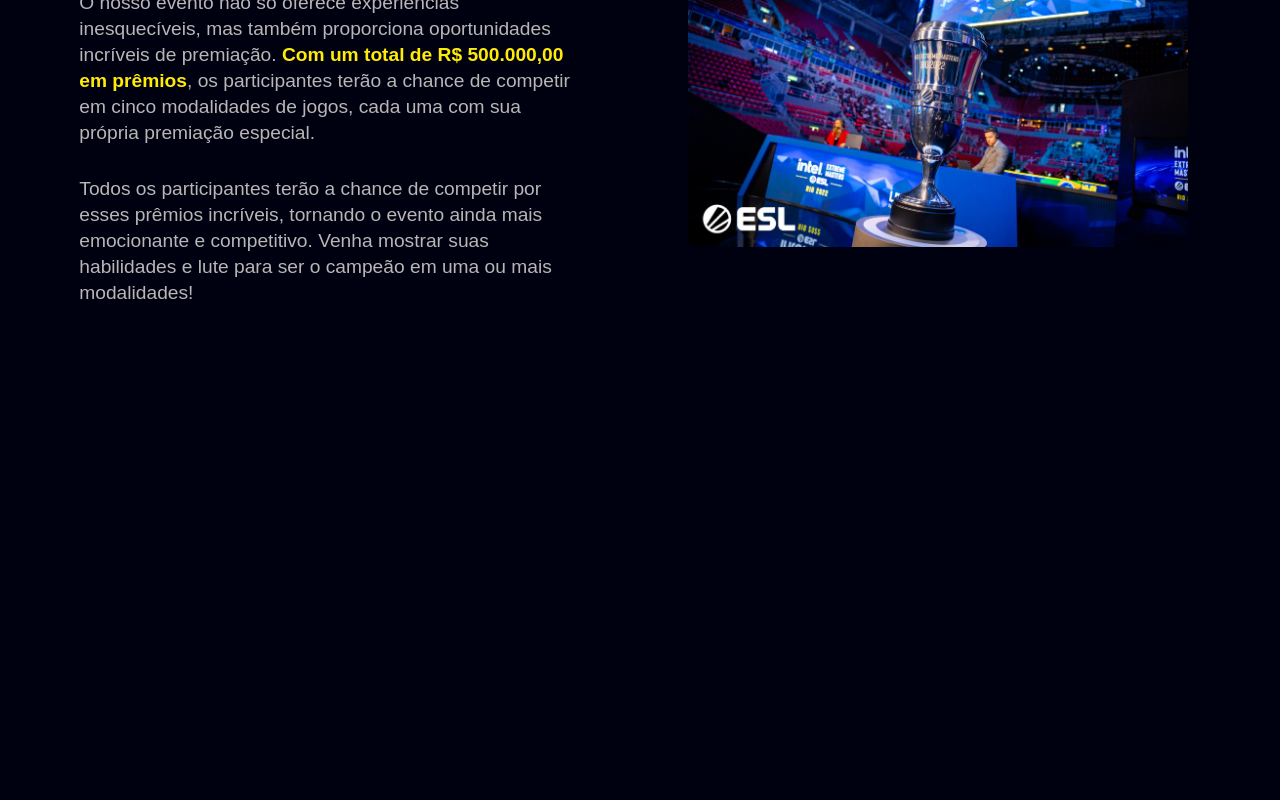
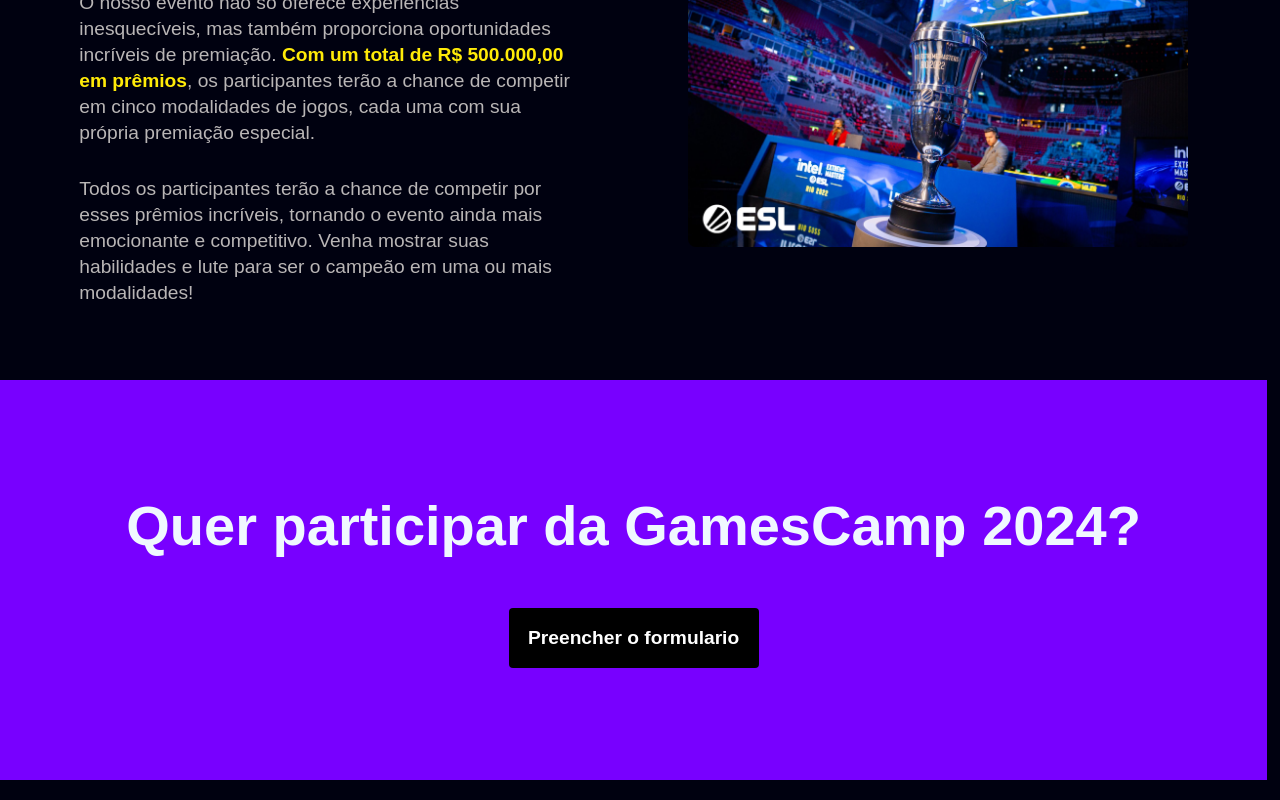
Before and after one commit to Dom-Garotom/GamesCamp-React, a React (Vite) app: page / in a window 1280 px wide. Shown: the part 2229-3029 px from the top of the page. Before the commit the page ends 2609 px from the top, so only its background shows below. Built offline with nearby package versions, Linux system fonts and the light colour scheme.

Commit message:
feat: criando componente da section de CTA

```diff
--- /dev/null
+++ b/src/components/sectionCTA/index.tsx
@@ -0,0 +1,37 @@
+import styled from "styled-components"
+import { TitleDefault , ButtonCTA } from "../../styles/styledComponents"
+
+type PropsSectionCTA= {
+    content : string;
+}
+
+const WrapperSection = styled.section`
+    display: flex;
+    flex-direction: column;
+    align-items: center;
+    justify-content: center;
+    background: linear-gradient(to bottom, #7800ff, #7800ff);
+
+    width: 99vw;
+    min-block-size: 50vh;
+    gap: 50px;
+    padding: 0px 50px;
+    margin: 20px 0px;
+    text-align: center;
+
+    h2{
+        font-size: 3.5rem;
+        text-align: center;
+    }
+`
+
+
+
+export default function SectionCTA({ content } : PropsSectionCTA) {
+  return (
+    <WrapperSection>
+        <TitleDefault>{content}</TitleDefault>
+        <ButtonCTA>Preencher o formulario</ButtonCTA>
+    </WrapperSection>
+  )
+}
--- a/src/pages/home.tsx
+++ b/src/pages/home.tsx
@@ -2,6 +2,7 @@ import HeroSection from "../components/heroSection";
 import SectionDefault from "../components/sectionDefault";
 import { Negrito, TitleDefault, ButtonDefault} from "../styles/styledComponents";
 import TitleWithHat from "../components/TitleWithHat";
+import SectionCTA from "../components/sectionCTA";
 
 import ImageValorantTeam from "../assets/images-event/valorant-team.jpg"
 import ImageTrofeu from "../assets/images-event/trofeu.jpg"
@@ -68,7 +69,9 @@ export default function Home() {
         </p>
       </SectionDefault>
 
-
+      <SectionCTA
+        content="Quer participar da GamesCamp 2024?"
+      />
     </>
   )
 }
```
